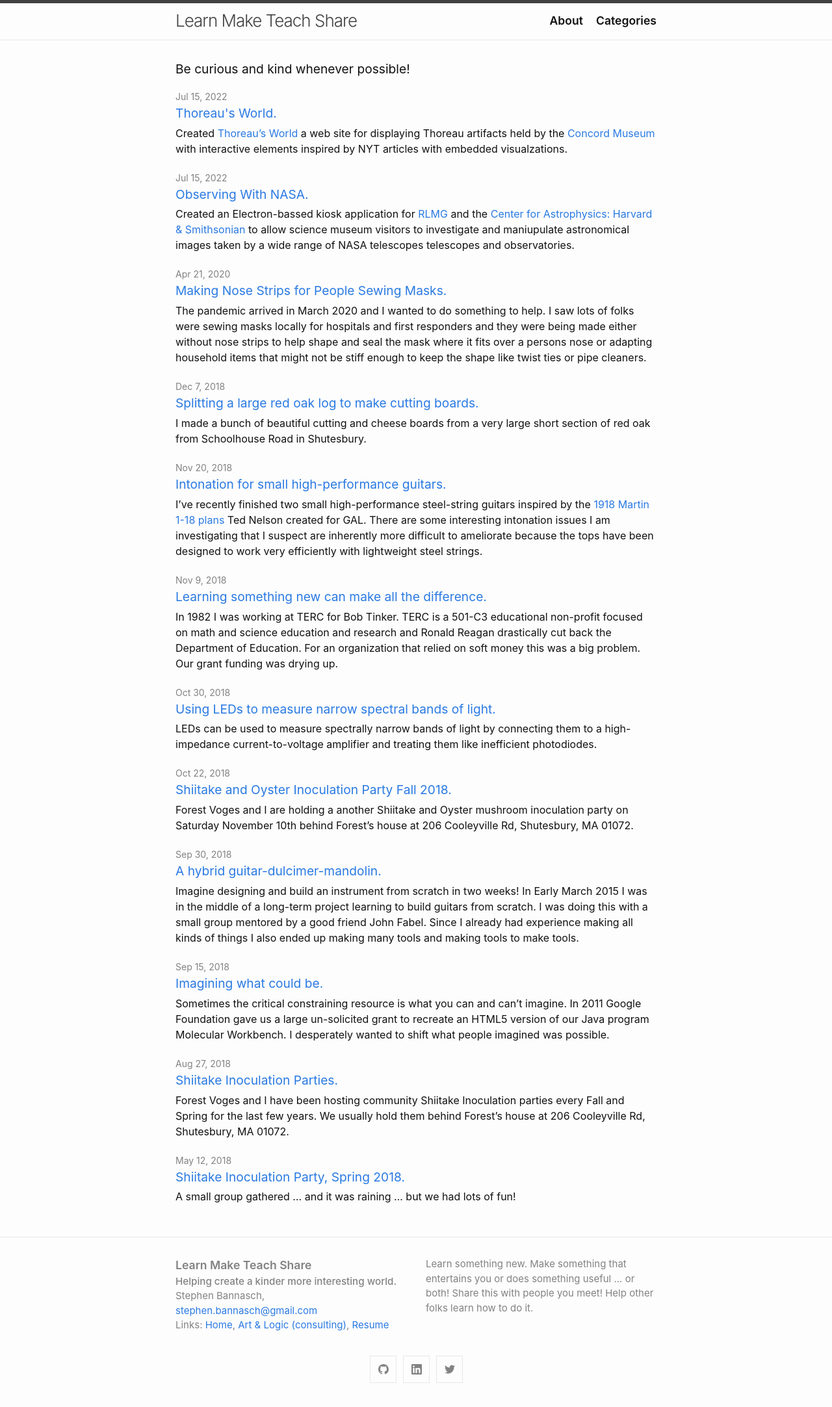
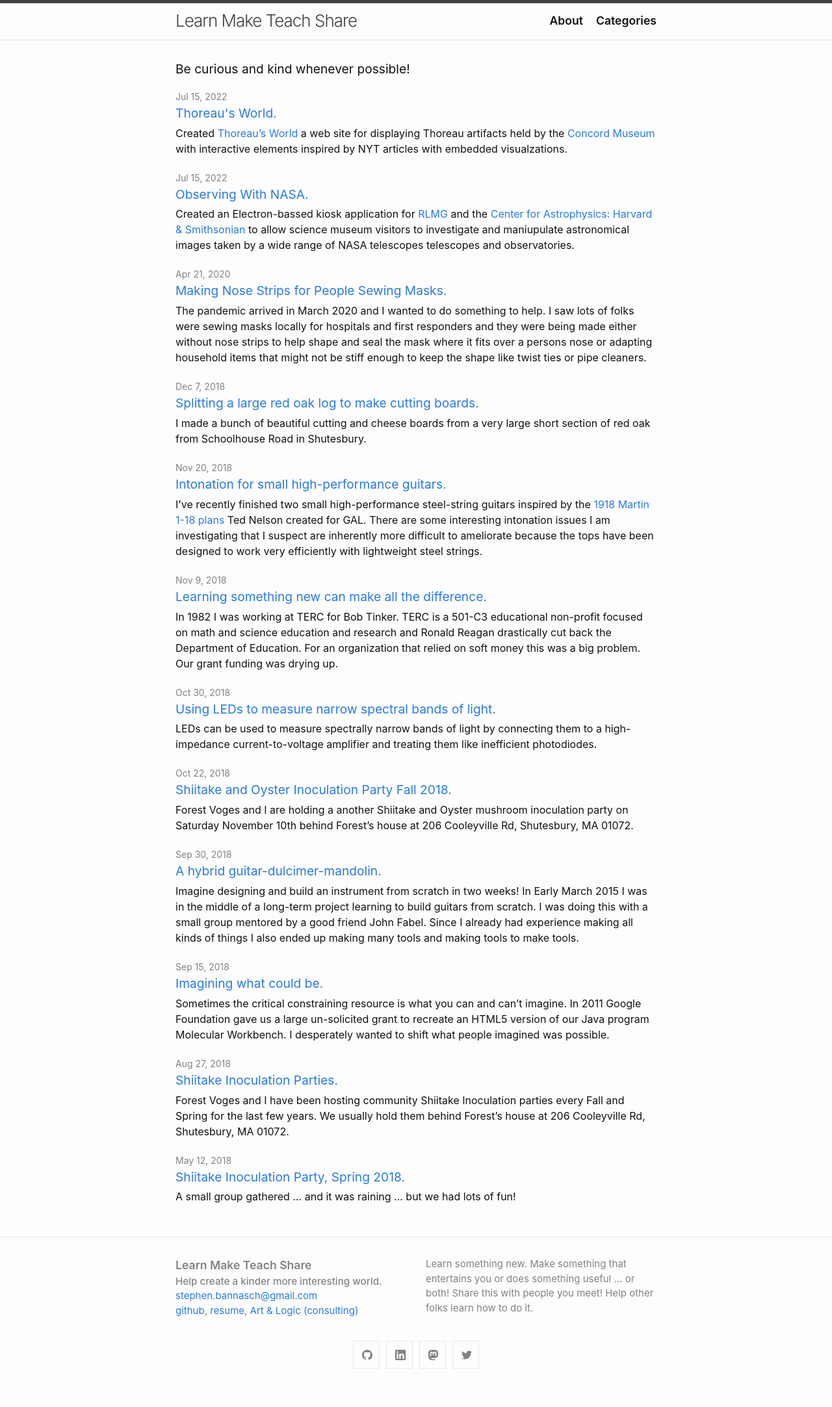
Before and after one commit to learnmaketeachshare/learnmaketeachshare.github.io, a Jekyll site: the page built from index.md, in a window 1280 px wide. Shown: the whole page at 65% size. Built offline with Jekyll 4.4.1, drawn with Linux system fonts in a browser that asks for light colours.

Commit message:
footer edits, add mastodon social link

```diff
--- a/_config.yml
+++ b/_config.yml
@@ -14,14 +14,14 @@
 # You can create any custom variable you would like, and they will be accessible
 # in the templates via {{ site.myvariable }}.
 title: Learn Make Teach Share
-subtitle: Helping create a kinder more interesting world.
+subtitle: Help create a kinder more interesting world.
 baseurl: "" # the subpath of your site, e.g. /blog
 url: "" # the base hostname & protocol for your site, e.g. http://example.com
 
 author:
   name: Stephen Bannasch
   email: stephen.bannasch@gmail.com
-  home: stepheneb.github.io
+  home: https://github.com/stepheneb
   resume: stepheneb.github.io/resume.html
   consulting: stepheneb.github.io/artandlogic.html
 
@@ -44,6 +44,9 @@ minima:
   # generate social links in footer
   social_links:
     github:  stepheneb
+    mastodon:
+     - username: stepheneb
+       instance: ruby.social
     twitter: stephenbannasch
     linkedin: stephen-bannasch-b34b3643
 
--- a/_includes/footer.html
+++ b/_includes/footer.html
@@ -9,12 +9,11 @@
         <header class='subtitle'>{{ site.subtitle  | escape }}</header>
         {%- if site.author %}
         <ul class="contact-list">
-          <li class="p-name">{{ site.author.name | escape }}, <a class="u-email" href="mailto:{{ site.author.email }}">{{ site.author.email }}</a></li>
+          <li class="p-name"><a class="u-email" href="mailto:{{ site.author.email }}">{{ site.author.email }}</a></li>
           <li>
-            Links:
-            <a class="u-email" href="https://{{ site.author.home }}" target="_blank" title="Home">Home</a>,
-            <a class="u-email" href="https://{{ site.author.consulting }}" target="_blank" title="Art & Logic">Art & Logic (consulting)</a>,
-            <a class="u-email" href="https://{{ site.author.resume }}" target="_blank" title="resume">Resume</a>
+            <a class="u-email" href="https://{{ site.author.home }}" target="_blank" title="github">github</a>,
+            <a class="u-email" href="https://{{ site.author.resume }}" target="_blank" title="resume">resume</a>,
+            <a class="u-email" href="https://{{ site.author.consulting }}" target="_blank" title="Art & Logic">Art & Logic (consulting)</a>
           </li>
 
         </ul>
--- a/_layouts/default.html
+++ b/_layouts/default.html
@@ -15,6 +15,9 @@
 
     {%- include footer.html -%}
 
+    <div id="rel-me-links">
+      <a rel="me" href="https://ruby.social/@stepheneb">Mastodon</a>
+    </div>
   </body>
 
 </html>
--- a/_sass/minima/custom-styles.scss
+++ b/_sass/minima/custom-styles.scss
@@ -22,8 +22,6 @@ p {
   margin-bottom: 0.5rem;
 }
 
-img {
-}
 header {
   font-size: 1.1rem;
   font-weight: 600;
@@ -70,7 +68,9 @@ header {
         font-size: 1.05rem;
       }
     }
-    .category-name {
-    }
   }
 }
+
+#rel-me-links {
+  visibility: hidden;
+}
```
